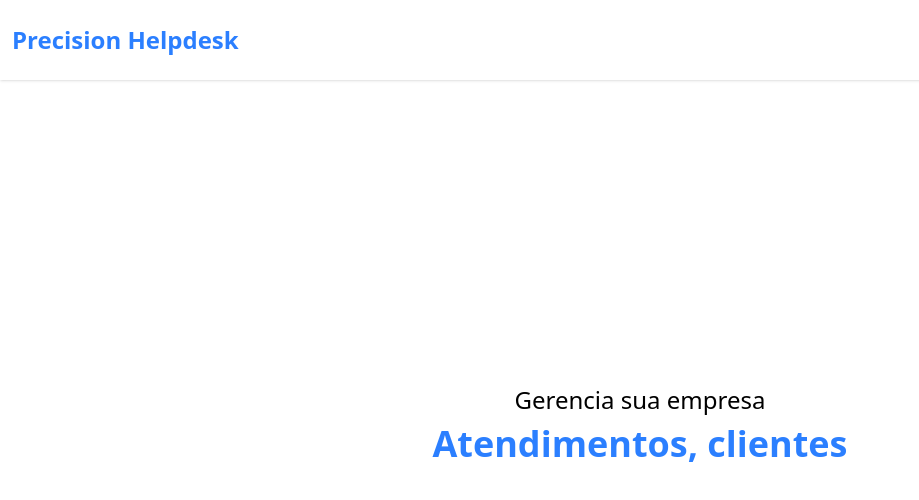
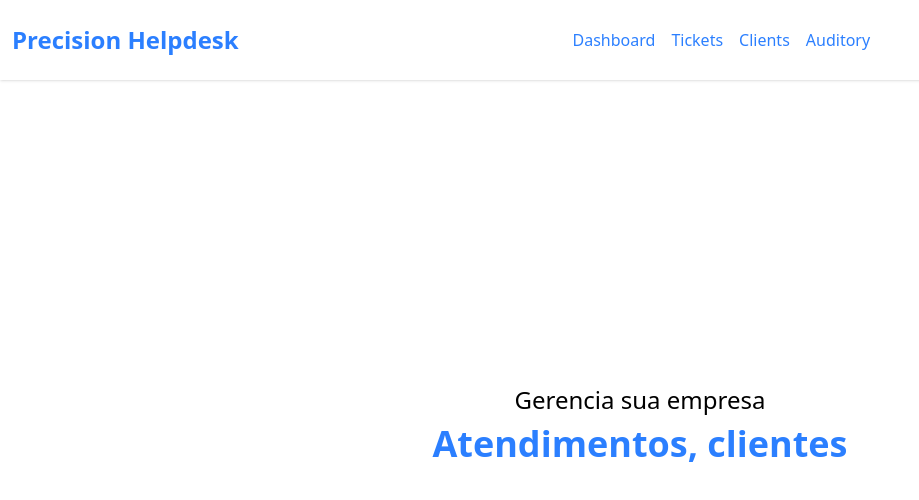
Before and after one commit to Luanhotlinebr/precision-helpdesk, a Next.js app: page / in a window 1280 px wide. Shown: the top 500 px of the page, without its empty margins (0-919 px from the left). Built offline with nearby package versions, Linux system fonts and the light colour scheme.

Commit message:
feat:adicionando novas rotas no header global

```diff
--- a/src/components/header/index.tsx
+++ b/src/components/header/index.tsx
@@ -12,7 +12,16 @@ export const Header=()=>{
         <h1 className="font-bold text-2xl pl-1 hover:tracking-wide duration-300">
           <span className="text-blue-500">Precision Helpdesk</span>
         </h1>
+
         </Link>
+
+
+        <div className="flex items-baseline gap-4">
+        <button><Link href="/dashboard" className="text-blue-500">Dashboard</Link ></button>
+        <button><Link href="/tickets" className="text-blue-500">Tickets</Link ></button>
+        <button><Link href="/clients" className="text-blue-500">Clients</Link ></button>
+        <button><Link href="/auditory" className="text-blue-500">Auditory</Link ></button>
+      </div>
 
       <div className="flex items-baseline gap-4">
         <button>
```
